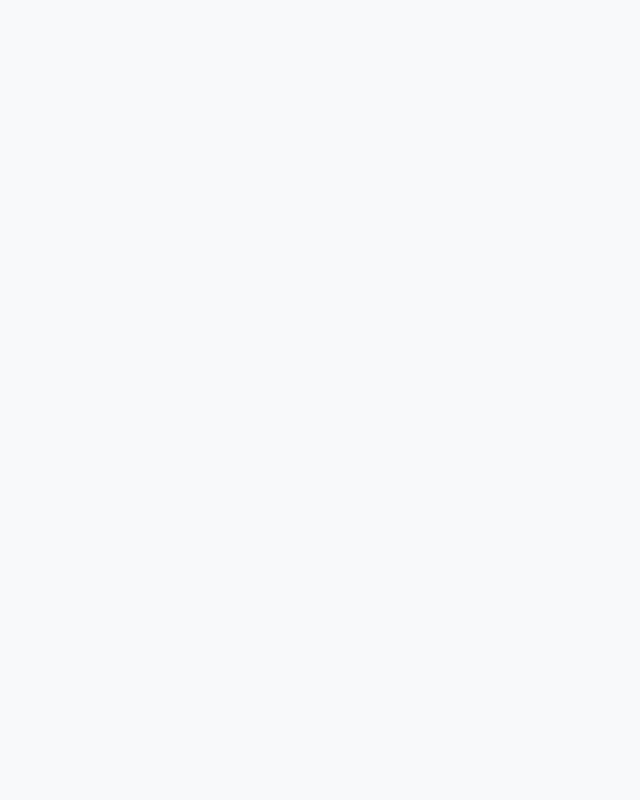
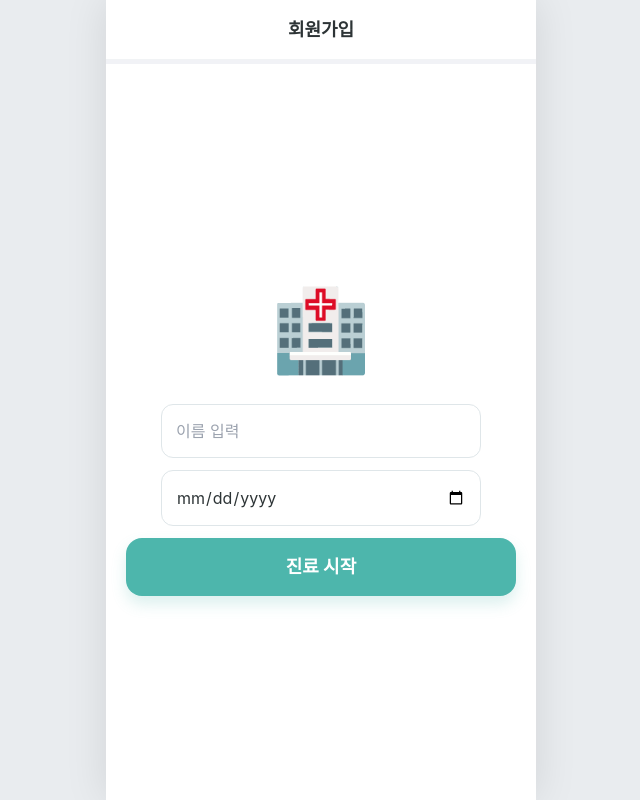
Before and after one commit to cheris2h/Potatoes, a React app in the folder frontend/: page /signup2 in a window 1280 px wide. Before the commit this address had no page. Shown: the whole page, without its empty margins (319-959 px from the left). Built offline with nearby package versions, Linux system fonts and the light colour scheme; the HTML template or start-up script is replaced by a standard one.

Commit message:
signup 추가

```diff
--- a/frontend/src/App.jsx
+++ b/frontend/src/App.jsx
@@ -6,6 +6,8 @@ import { GlobalStyle } from './styles/GlobalStyle';
 
 // 페이지 컴포넌트 임포트
 import Home from './pages/Home'; // <-- Home 컴포넌트 추가
+import SignUp from './pages/SignUp';
+import SignUp2 from './pages/SignUp2';
 import MyPage from './pages/MyPage';
 import Step1Body from './pages/Step1Body';
 import Step2Level from './pages/Step2Level';
@@ -20,7 +22,9 @@ function App() {
       <BrowserRouter>
         <Routes>
           {/* 1. 앱 실행 시 가장 먼저 보여줄 홈 화면 */}
-          <Route path="/" element={<Home />} />
+          <Route path="/" element={<SignUp />} />
+          <Route path="/home" element={<Home />} />
+          <Route path="/signup2" element={<SignUp2 />} />
           <Route path="/mypage" element={<MyPage />} />
 
           {/* 2. 진료 시작 버튼 클릭 시 이동할 페이지 */}
--- a/frontend/src/pages/MyPage.jsx
+++ b/frontend/src/pages/MyPage.jsx
@@ -112,7 +112,7 @@ const MyPage = () => {
   ];
 
   return (
-    <Layout title="마이페이지" showBack={true}>
+    <Layout title="마이페이지" showBack={false}>
       <ThickDivider />
 
       <ProfileSection>
--- a/frontend/src/pages/Result.jsx
+++ b/frontend/src/pages/Result.jsx
@@ -151,7 +151,7 @@ const Result = () => {
         <div style={{ marginTop: '30px', width: '100%', display: 'flex', gap: '12px' }}>
           <BottomButton
             style={{ flex: 1, backgroundColor: '#cbd5e0', color: '#4a5568' }}
-            onClick={() => navigate('/')}
+            onClick={() => navigate('/home')}
           >
             다시 하기
           </BottomButton>
--- /dev/null
+++ b/frontend/src/pages/SignUp.jsx
@@ -0,0 +1,92 @@
+import React,{useState} from 'react';
+import { useNavigate } from 'react-router-dom';
+import styled from 'styled-components';
+import Layout from '../components/common/Layout';
+import { BottomButton } from '../components/common/Button';
+
+const Container = styled.div`
+  flex: 1;
+  display: flex;
+  flex-direction: column;
+  align-items: center;
+  justify-content: center;
+  padding: 20px;
+  /* 하단 버튼 위치를 고려하여 중앙을 잡아줍니다 */
+  min-height: calc(100vh - 200px);
+`;
+
+// ProgressBar와 동일한 굵기(4px)와 느낌을 주는 회색 선
+const ThickDivider = styled.div`
+  width: 100%;
+  height: 4px;             /* 선의 굵기를 Step1 ProgressBar와 맞춤 */
+  background-color: #F1F2F6; /* 부드러운 회색 */
+  margin: 0;               /* 레이아웃 바닥에 딱 붙게 설정 */
+`;
+
+const IconWrapper = styled.div`
+  font-size: 80px;
+  margin-bottom: 15px;
+`;
+const Input = styled.input`
+  width: 100%;
+  max-width: 360px;
+  height: 48px;
+  border-radius: 12px;
+  border: 1px solid #dfe6e9;
+  padding: 0 12px;
+  font-size: 16px;
+  margin-bottom: 14px;
+`;
+const TitleSection = styled.div`
+  text-align: center;
+  margin-bottom: 60px;
+
+  h1 {
+    font-size: 32px;
+    font-weight: 800;
+    color: #2D3436;
+    margin: 0;
+  }
+  p {
+    color: #636E72;
+    margin-top: 12px;
+    font-size: 16px;
+    line-height: 1.6;
+  }
+`;
+
+const SignUp = () => {
+  const navigate = useNavigate();
+  const [name,setName]=useState('');
+  const[birth,setBirth]=useState('');
+  return (
+    <Layout title="회원가입" showBack={false}>
+      {/* 1. 홈 글자 바로 아래에 오는 굵은 회색 선 */}
+      <ThickDivider />
+
+      <Container>
+
+          <Input
+          placeholder="이름 입력"
+          value={name}
+          onChange={(e) => setName(e.target.value)}
+        />
+        <Input
+          type="date"
+          value={birth}
+          onChange={(e) => setBirth(e.target.value)}
+        />
+
+
+
+        {/* 4. 진료 시작 버튼 */}
+        <BottomButton onClick={() => navigate('/SignUp2')}>
+          →
+        </BottomButton>
+
+      </Container>
+    </Layout>
+  );
+};
+
+export default SignUp;
--- /dev/null
+++ b/frontend/src/pages/SignUp2.jsx
@@ -0,0 +1,76 @@
+import React, { useState } from 'react';
+import { useNavigate } from 'react-router-dom';
+import styled from 'styled-components';
+import Layout from '../components/common/Layout';
+import { BottomButton } from '../components/common/Button';
+
+const Container = styled.div`
+  flex: 1;
+  display: flex;
+  flex-direction: column;
+  align-items: center;
+  justify-content: center;
+  padding: 20px;
+  min-height: calc(100vh - 200px);
+`;
+
+const ThickDivider = styled.div`
+  width: 100%;
+  height: 4px;
+  background-color: #F1F2F6;
+  margin: 0;
+`;
+
+const IconWrapper = styled.div`
+  font-size: 80px;
+  margin-bottom: 15px;
+`;
+
+/* ✅ Input 정의 추가 */
+const Input = styled.input`
+  width: 100%;
+  max-width: 320px;
+  padding: 14px;
+  margin-bottom: 12px;
+  border-radius: 12px;
+  border: 1px solid #dfe6e9;
+  font-size: 16px;
+`;
+
+const SignUp2 = () => {
+  const navigate = useNavigate();
+
+  /* ✅ state 정의 추가 */
+  const [name, setName] = useState('');
+  const [birth, setBirth] = useState('');
+
+  return (
+    <Layout title="회원가입" showBack={false}>
+      <ThickDivider />
+
+      <Container>
+        <IconWrapper role="img" aria-label="hospital">
+          🏥
+        </IconWrapper>
+
+        <Input
+          placeholder="이름 입력"
+          value={name}
+          onChange={(e) => setName(e.target.value)}
+        />
+
+        <Input
+          type="date"
+          value={birth}
+          onChange={(e) => setBirth(e.target.value)}
+        />
+
+        <BottomButton onClick={() => navigate('/step1')}>
+          진료 시작
+        </BottomButton>
+      </Container>
+    </Layout>
+  );
+};
+
+export default SignUp2;
```
